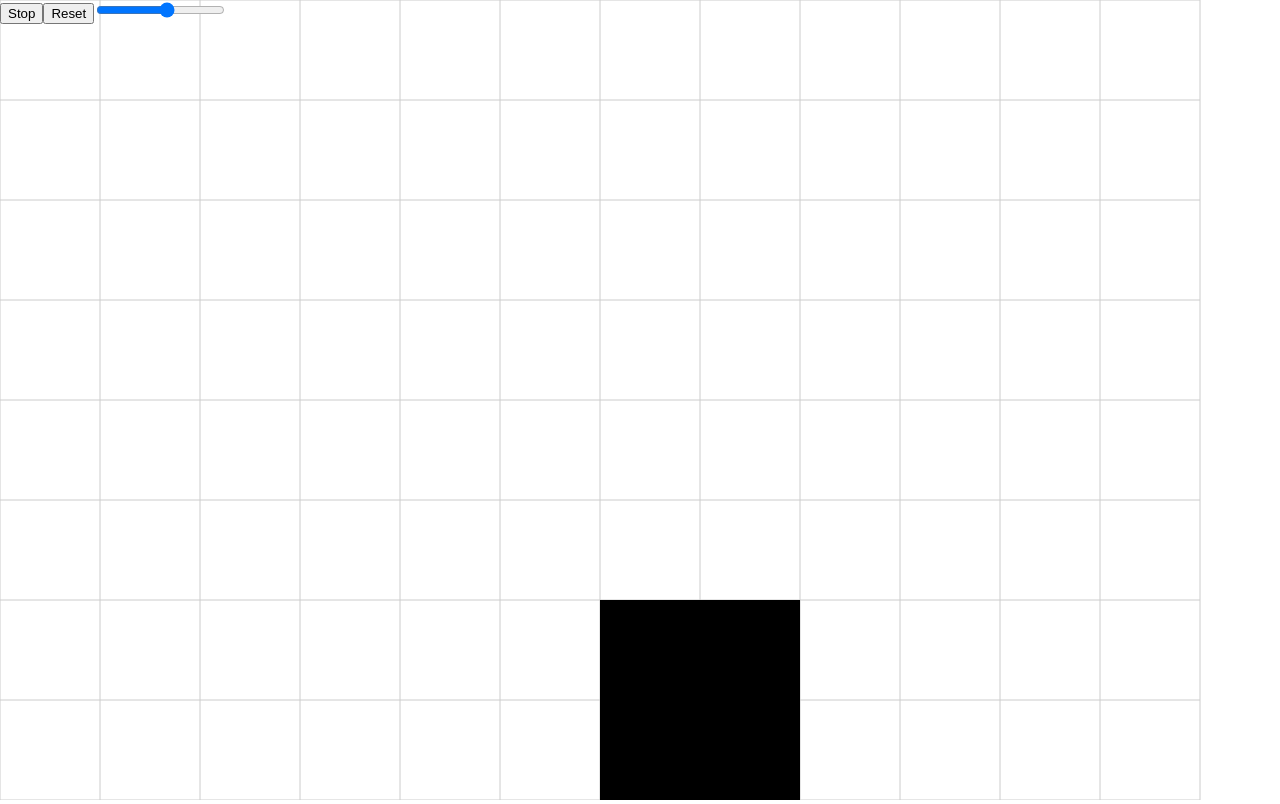
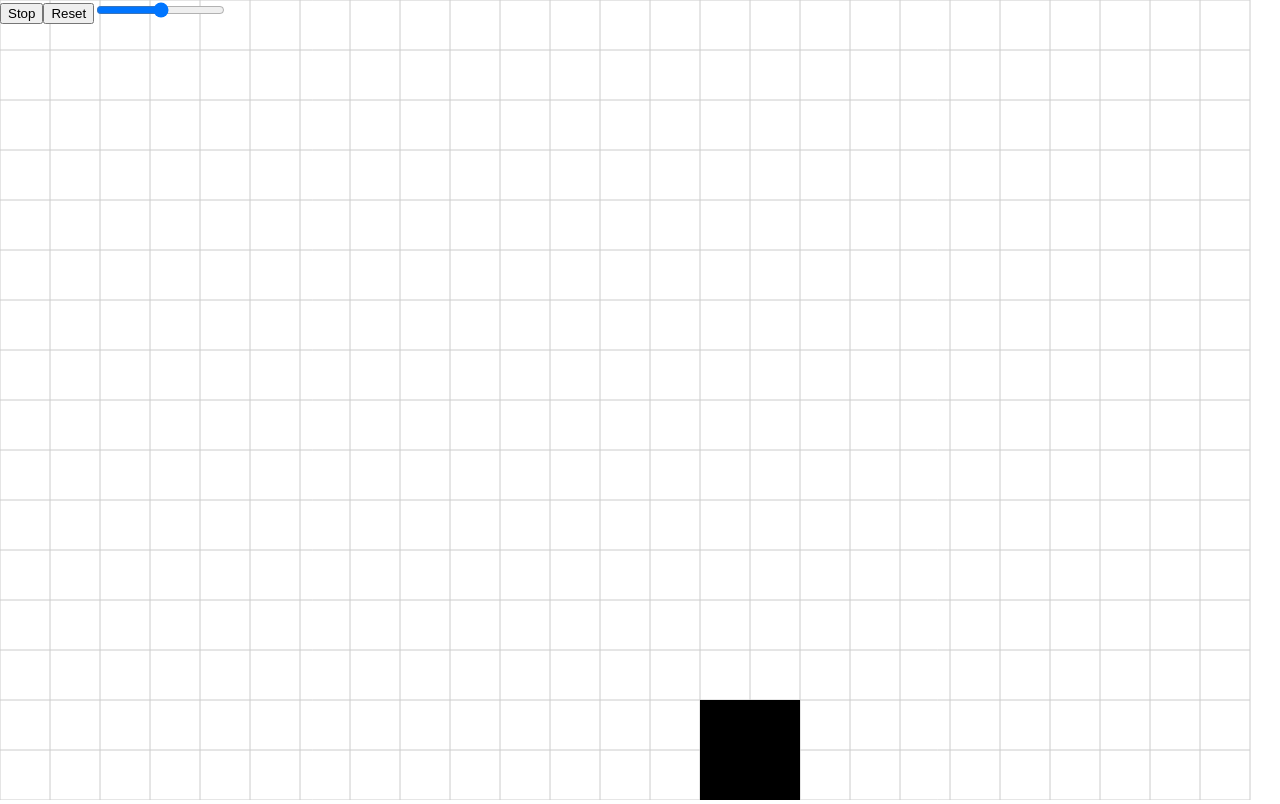
Before and after one commit to desain/pair-conway, a React (Create React App) app: page / in a window 1280 px wide. Built offline with nearby package versions, Linux system fonts and the light colour scheme.

Commit message:
Factor out logic

```diff
--- a/src/App.js
+++ b/src/App.js
@@ -1,87 +1,47 @@
 import { useEffect, useState } from 'react';
 import './App.css';
+import { nextGrid, toggleCell } from './Conway';
 import Grid, { getGridDimensions } from './Grid';
 
-const MIN_SPEED_MS = 1;
-const MAX_SPEED_MS = 10;
+const MIN_SPEED = 1;
+const MAX_SPEED = 100;
 
-function countNeighbors(grid, i, j) {
-  let count = 0
-  for (let x = -1; x <= 1; x++) {
-    for (let y = -1; y <= 1; y++) {
-      if (x === 0 && y === 0) {
-        continue // don't count self as a neighbor
-      }
-      const row = i + x
-      const col = j + y
-      if (row >= 0 && row < grid.length && col >= 0 && col < grid[row].length) {
-        if (grid[row][col]) {
-          count++
-        }
-      }
-    }
+function createGlider(grid, i, j) {
+  // Create glider in top left
+  if (i + 2 < grid.length && j + 2 < grid[0].length) {
+    grid[i][j + 1] = true
+    grid[i + 1][j + 2] = true
+    grid[i + 2][j] = true
+    grid[i + 2][j + 1] = true
+    grid[i + 2][j + 2] = true
   }
-  return count
 }
 
 function startingGrid(windowWidth, windowHeight) {
   const [gridWidth, gridHeight] = getGridDimensions(windowWidth, windowHeight);
 
+  // Initialize empty grid
   let grid = Array(gridHeight);
   for (let i = 0; i < gridHeight; i++) {
     grid[i] = Array(gridWidth).fill(false)
   }
-  // Create glider in top left
-  if (gridWidth >= 3 && gridHeight >= 3) {
-    grid[0][1] = true
-    grid[1][2] = true
-    grid[2][0] = true
-    grid[2][1] = true
-    grid[2][2] = true
-  }
+
+  createGlider(grid, 0, 0)
 
   return grid;
-}
-
-/**
- * Next grid following Conway's game of life rules.
- * @param {*} grid
- * @returns Next grid.
- */
-function nextGrid(grid) {
-  const newGrid = []
-  for (let i = 0; i < grid.length; i++) {
-    newGrid[i] = []
-    for (let j = 0; j < grid[i].length; j++) {
-      const neighbors = countNeighbors(grid, i, j)
-      if (grid[i][j]) {
-        newGrid[i][j] = (neighbors == 2 || neighbors == 3);
-      } else {
-        newGrid[i][j] = neighbors === 3;
-      }
-    }
-  }
-  return newGrid
-}
-
-function toggleCell(grid, i, j) {
-  const newGrid = [...grid]
-  newGrid[i][j] = !newGrid[i][j]
-  return newGrid
 }
 
 
 function App() {
   const [playing, setPlaying] = useState(true)
   const [grid, setGrid] = useState(() => startingGrid(window.innerWidth, window.innerHeight))
-  const [speed, setSpeed] = useState((MIN_SPEED_MS + MAX_SPEED_MS) / 2);
+  const [speed, setSpeed] = useState((MIN_SPEED + MAX_SPEED) / 2);
 
   // Grid update interval
   useEffect(() => {
     const timer = setTimeout(() => playing && setGrid(nextGrid(grid)), 1000 / speed)
     return () => clearTimeout(timer)
   }, [grid, playing, speed])
-
 
   return (
     <div className="App">
@@ -95,8 +55,8 @@ function App() {
         <button onClick={() => setPlaying(!playing)}>{playing ? 'Stop' : 'Start'}</button>
         <button onClick={() => setGrid(startingGrid(window.innerWidth, window.innerHeight))}>Reset</button>
         <input type="range"
-          min={MIN_SPEED_MS}
-          max={MAX_SPEED_MS}
+          min={MIN_SPEED}
+          max={MAX_SPEED}
           value={speed}
           id="myRange"
           onChange={(e) => setSpeed(e.target.value)}
--- /dev/null
+++ b/src/Conway.js
@@ -0,0 +1,45 @@
+export function countNeighbors(grid, i, j) {
+    let count = 0
+    for (let x = -1; x <= 1; x++) {
+        for (let y = -1; y <= 1; y++) {
+            if (x === 0 && y === 0) {
+                continue // don't count self as a neighbor
+            }
+            const row = i + x
+            const col = j + y
+            if (row >= 0 && row < grid.length && col >= 0 && col < grid[row].length) {
+                if (grid[row][col]) {
+                    count++
+                }
+            }
+        }
+    }
+    return count
+}
+
+/**
+ * Next grid following Conway's game of life rules.
+ * @param {*} grid
+ * @returns Next grid.
+ */
+export function nextGrid(grid) {
+    const newGrid = []
+    for (let i = 0; i < grid.length; i++) {
+        newGrid[i] = []
+        for (let j = 0; j < grid[i].length; j++) {
+            const neighbors = countNeighbors(grid, i, j)
+            if (grid[i][j]) {
+                newGrid[i][j] = (neighbors == 2 || neighbors == 3);
+            } else {
+                newGrid[i][j] = neighbors === 3;
+            }
+        }
+    }
+    return newGrid
+}
+
+export function toggleCell(grid, i, j) {
+    const newGrid = [...grid]
+    newGrid[i][j] = !newGrid[i][j]
+    return newGrid
+}
--- a/src/Grid.js
+++ b/src/Grid.js
@@ -1,6 +1,6 @@
 import React, { useEffect, useRef } from 'react';
 
-const CELL_SIZE = 100;
+const CELL_SIZE = 50;
 const CELL_COLOR = '#000000';
 const LINE_WIDTH = 1;
 const LINE_COLOR = '#CCCCCC';
```
